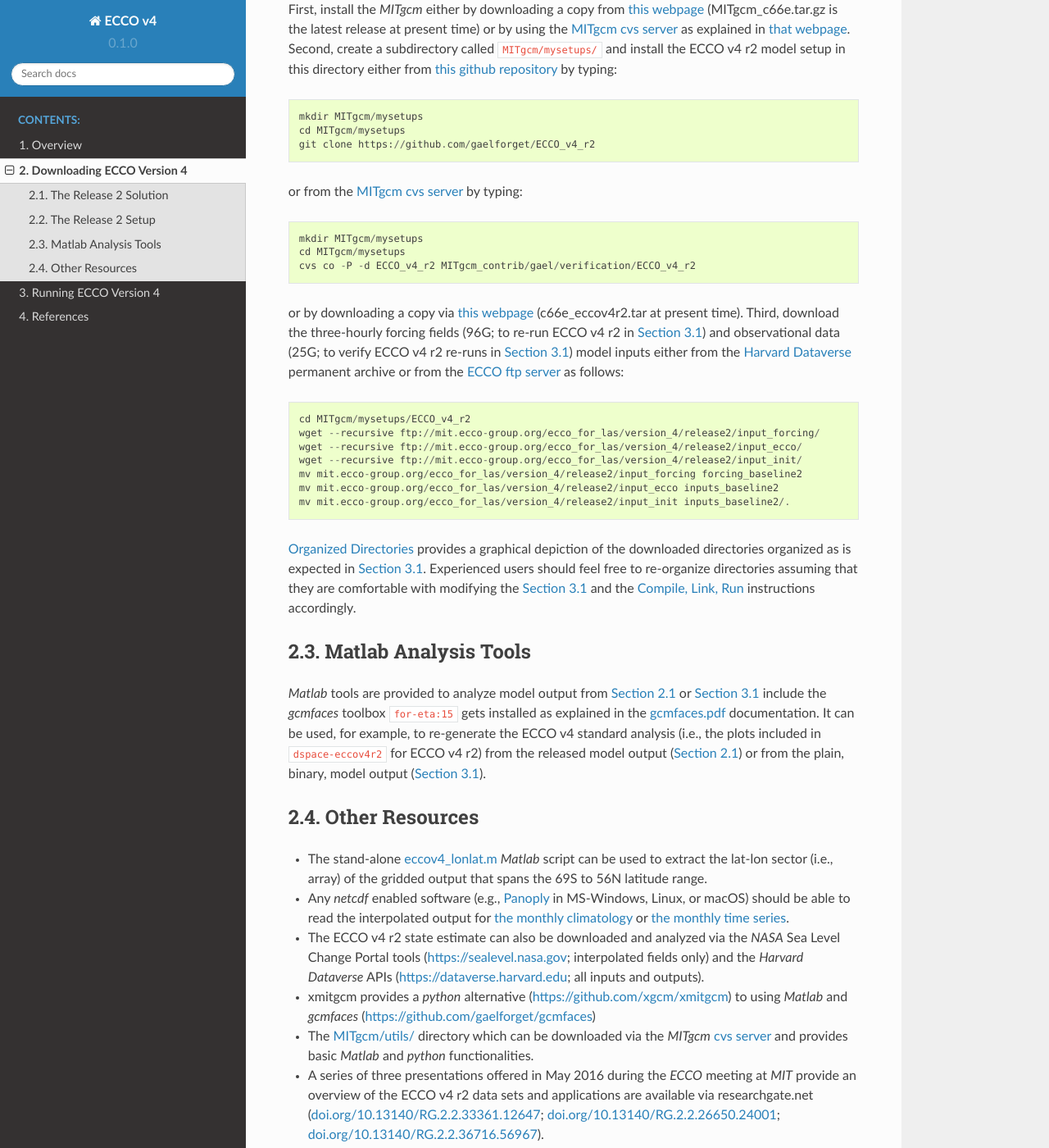
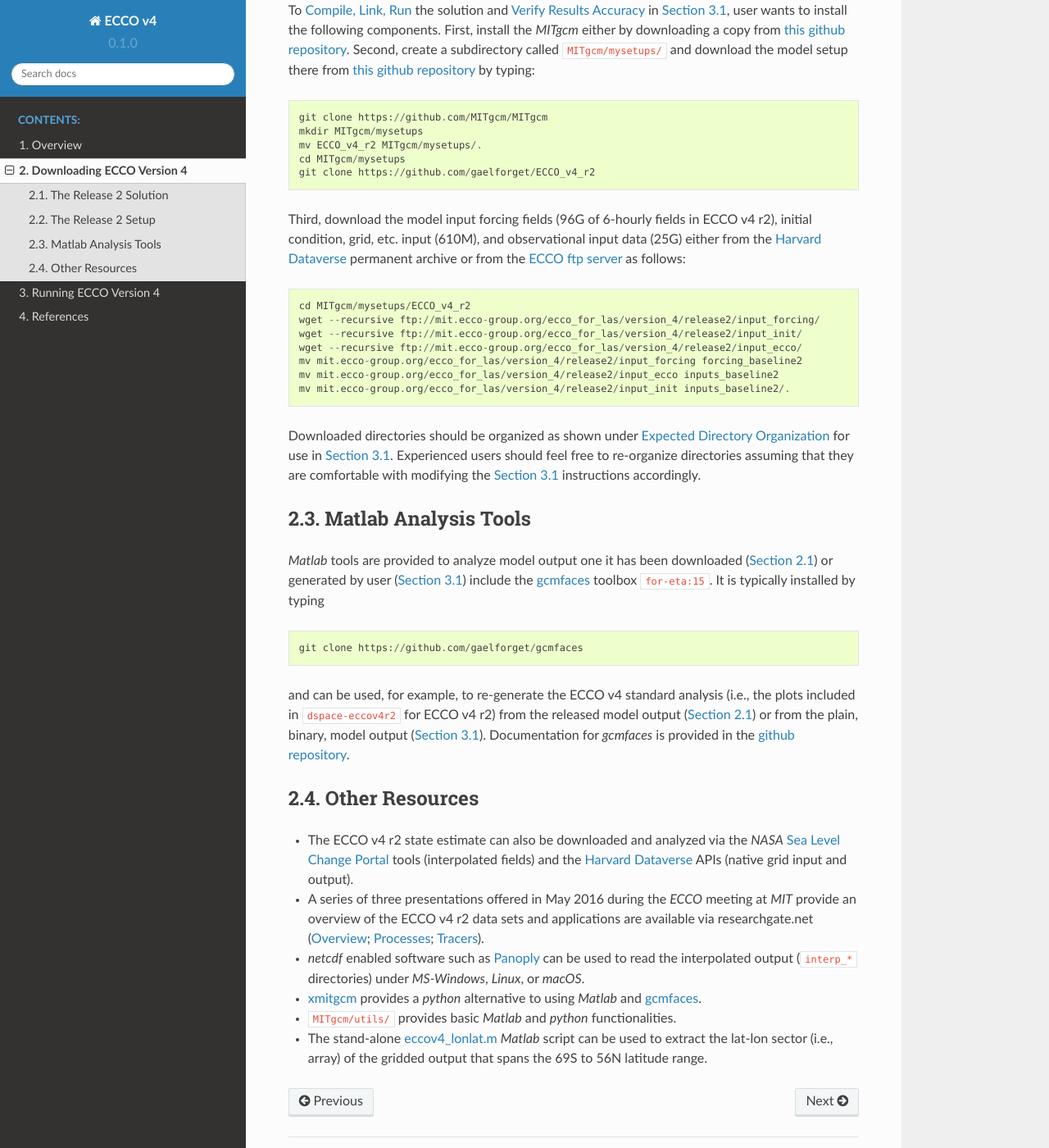
Before and after one commit to gaelforget/ECCOv4, a Sphinx documentation site: the page built from docs/downloads.rst, in a window 1280 px wide and 1400 px high, scrolled down 857 px. Shown: the whole window at 82% size. Built offline with Sphinx 7.4.7 and the Read the Docs theme 2.0.0, drawn with Linux system fonts in a browser that asks for light colours; cross-references to code outside the pages are shown as plain code; some of the changed text lies outside the part shown.

Commit message:
update commands to rely solely on github + various cosmetic changes

```diff
--- a/docs/downloads.rst
+++ b/docs/downloads.rst
@@ -16,20 +16,8 @@ additional resources (:numref:`other-resources`).
 The Release 2 Solution
 ----------------------
 
-The ECCO v4 r2 state estimate output is permanently archived within the
-`Harvard Dataverse <https://dataverse.harvard.edu/dataverse/ECCOv4r2>`__
-that provides citable identifiers for the various datasets as reported
-in this
-`README.pdf <https://dataverse.harvard.edu/api/access/datafile/2863409>`__.
-For download purposes, the ECCO v4 r2 output is also made available via
-this `ftp
-server <ftp://mit.ecco-group.org/ecco_for_las/version_4/release2/>`__ by
-the `ECCO Consortium <http://ecco-group.org>`__. The various directory
-contents are summarized in this
-`README <http://mit.ecco-group.org/opendap/ecco_for_las/version_4/release2/README>`__
-and specific details are provided in each subdirectory’s README. Under
-Linux or macOS for instance, a simple download method consists in using
-``wget`` at the command line by typing
+The ECCO v4 r2 state estimate output is permanently archived within the `Harvard Dataverse <https://dataverse.harvard.edu/dataverse/ECCOv4r2>`__ that provides citable identifiers for the various datasets as reported in this `README.pdf <https://dataverse.harvard.edu/api/access/datafile/2863409>`__. For download purposes, the ECCO v4 r2 output is also made available via this `ftp
+server <ftp://mit.ecco-group.org/ecco_for_las/version_4/release2/>`__ by the `ECCO Consortium <http://ecco-group.org>`__. The various directory contents are summarized in this `README <http://mit.ecco-group.org/opendap/ecco_for_las/version_4/release2/README>`__ and specific details are provided in each subdirectory’s README. Under Linux or macOS for instance, a simple download method consists in using ``wget`` at the command line by typing
 
 ::
 
@@ -37,129 +25,67 @@ Linux or macOS for instance, a simple download method consists in using
     wget --recursive ftp://mit.ecco-group.org/ecco_for_las/version_4/release2/nctiles_climatology
     wget --recursive ftp://mit.ecco-group.org/ecco_for_las/version_4/release2/nctiles_monthly
 
-and similarly for the other directories. The ``nctiles_*`` directory
-prefix indicates that contents are provided on the native LLC90 grid in
-the nctiles format :cite:`for-eta:15` which can be
-read in `Matlab` using the `gcmfaces` toolbox (see
-:numref:`download-analysis`). Alternatively users can
-download interpolated fields, on a :math:`1/2\times1/2^\circ` grid in
-the netcdf format, from the ``interp_*`` directories. The ``input_*``
-directories contain binary and netcdf input files that can be read by
-`MITgcm` (:numref:`download-setup` and :numref:`eccov4-baseline`). The
-`profiles directory <ftp://mit.ecco-group.org/ecco_for_las/version_4/release2/profiles/>`__
-contains the MITprof collections of collocated in situ and state
-estimate profiles in `netcdf` format
-:cite:`for-eta:15`.
+and similarly for the other directories. The ``nctiles_`` directory prefix indicates that contents are provided on the native LLC90 grid in the nctiles format :cite:`for-eta:15` which can be read in `Matlab` using the `gcmfaces` toolbox (see :numref:`download-analysis`). Alternatively users can download interpolated fields, on a :math:`1/2\times1/2^\circ` grid in the netcdf format, from the ``interp_*`` directories. The ``input_*`` directories contain binary and netcdf input files that can be read by `MITgcm` (:numref:`download-setup` and :numref:`eccov4-baseline`). The ``profiles/`` directory (`see ftp server <ftp://mit.ecco-group.org/ecco_for_las/version_4/release2/profiles/>`_) additionally contains the MITprof collections of collocated in situ and state estimate profiles in `netcdf` format :cite:`for-eta:15`.
 
 .. _download-setup:
 
 The Release 2 Setup
 -------------------
 
-First, install the `MITgcm` either by downloading a copy from `this
-webpage <http://mitgcm.org/download/other_checkpoints/>`__
-(MITgcm_c66e.tar.gz is the latest release at present time) or by using
-the `MITgcm cvs server <http://mitgcm.org/public/using_cvs.html>`__ as
-explained in `that webpage <http://mitgcm.org/public/using_cvs.html>`__.
-Second, create a subdirectory called ``MITgcm/mysetups/`` and install the
-ECCO v4 r2 model setup in this directory either from `this github
+To :ref:`baseline` the solution and :ref:`testreportecco` in :numref:`eccov4-baseline`, user wants to install the following components. First, install the `MITgcm` either by downloading a copy from `this github repository <https://github.com/MITgcm/MITgcm/>`__. Second, create a subdirectory called ``MITgcm/mysetups/`` and download the model setup there from `this github
 repository <https://github.com/gaelforget/ECCO_v4_r2/>`__ by typing:
 
 ::
 
+    git clone https://github.com/MITgcm/MITgcm
     mkdir MITgcm/mysetups
+    mv ECCO_v4_r2 MITgcm/mysetups/.
     cd MITgcm/mysetups
     git clone https://github.com/gaelforget/ECCO_v4_r2
 
-or from the `MITgcm cvs
-server <http://mitgcm.org/public/using_cvs.html>`__ by typing:
-
-::
-
-    mkdir MITgcm/mysetups
-    cd MITgcm/mysetups
-    cvs co -P -d ECCO_v4_r2 MITgcm_contrib/gael/verification/ECCO_v4_r2
-
-or by downloading a copy via `this
-webpage <http://mit.ecco-group.org/opendap/ecco_for_las/version_4/checkpoints/>`__
-(c66e_eccov4r2.tar at present time). Third, download the three-hourly
-forcing fields (96G; to re-run ECCO v4 r2 in
-:numref:`eccov4-baseline`) and observational data (25G; to
-verify ECCO v4 r2 re-runs in :numref:`eccov4-baseline`) model
-inputs either from the `Harvard
-Dataverse <https://dataverse.harvard.edu/dataverse/ECCOv4r2inputs>`__
-permanent archive or from the `ECCO ftp
-server <ftp://mit.ecco-group.org/ecco_for_las/version_4/release2/>`__ as
-follows:
+Third, download the model input forcing fields (96G of 6-hourly fields in ECCO v4 r2), initial condition, grid, etc. input (610M), and observational input data (25G) either from the `Harvard Dataverse <https://dataverse.harvard.edu/dataverse/ECCOv4r2inputs>`__ permanent archive or from the `ECCO ftp server <ftp://mit.ecco-group.org/ecco_for_las/version_4/release2/>`__ as follows:
 
 ::
 
     cd MITgcm/mysetups/ECCO_v4_r2
     wget --recursive ftp://mit.ecco-group.org/ecco_for_las/version_4/release2/input_forcing/
+    wget --recursive ftp://mit.ecco-group.org/ecco_for_las/version_4/release2/input_init/
     wget --recursive ftp://mit.ecco-group.org/ecco_for_las/version_4/release2/input_ecco/
-    wget --recursive ftp://mit.ecco-group.org/ecco_for_las/version_4/release2/input_init/
     mv mit.ecco-group.org/ecco_for_las/version_4/release2/input_forcing forcing_baseline2
     mv mit.ecco-group.org/ecco_for_las/version_4/release2/input_ecco inputs_baseline2
     mv mit.ecco-group.org/ecco_for_las/version_4/release2/input_init inputs_baseline2/.
 
-:ref:`mitgcmdirs` provides a graphical depiction of
-the downloaded directories organized as is expected in
-:numref:`eccov4-baseline`. Experienced users should feel free
-to re-organize directories assuming that they are comfortable with
-modifying the :numref:`eccov4-baseline` and
-the :ref:`baseline` instructions accordingly.
+Downloaded directories should be organized as shown under :ref:`mitgcmdirs` for use in :numref:`eccov4-baseline`. Experienced users should feel free to re-organize directories assuming that they are comfortable with modifying the :numref:`eccov4-baseline` instructions accordingly.
 
 .. _download-analysis:
 
 Matlab Analysis Tools
 ---------------------
 
-`Matlab` tools are provided to analyze model output from
-:numref:`download-solution` or :numref:`eccov4-baseline`
-include the `gcmfaces` toolbox :cite:`for-eta:15`
-gets installed as explained in the
-`gcmfaces.pdf <http://mitgcm.org/viewvc/*checkout*/MITgcm/MITgcm_contrib/gael/matlab_class/gcmfaces.pdf>`__
-documentation. It can be used, for example, to re-generate the
-ECCO v4 standard analysis (i.e., the plots included in
-:cite:`dspace-eccov4r2` for ECCO v4 r2) from the released model output
-(:numref:`download-solution`) or from the plain, binary,
-model output (:numref:`eccov4-baseline`).
+`Matlab` tools are provided to analyze model output one it has been downloaded (:numref:`download-solution`) or generated by user (:numref:`eccov4-baseline`) include the `gcmfaces <https://github.com/gaelforget/gcmfaces>`__ toolbox :cite:`for-eta:15`. It is typically installed by typing
+::
+
+    git clone https://github.com/gaelforget/gcmfaces
+
+and can be used, for example, to re-generate the ECCO v4 standard analysis (i.e., the plots included in :cite:`dspace-eccov4r2` for ECCO v4 r2) from the released model output (:numref:`download-solution`) or from the plain, binary, model output (:numref:`eccov4-baseline`). Documentation for `gcmfaces` is provided in the `github repository <https://github.com/gaelforget/gcmfaces>`__.
+
 
 .. _other-resources:
 
 Other Resources
 ---------------
 
--  The stand-alone
-   `eccov4_lonlat.m <http://mit.ecco-group.org/opendap/ecco_for_las/version_4/release2/doc/eccov4_lonlat.m>`__
-   `Matlab` script can be used to extract the lat-lon sector (i.e., array)
-   of the gridded output that spans the 69S to
-   56N latitude range.
--  Any `netcdf` enabled software (e.g.,
-   `Panoply <http://www.giss.nasa.gov/tools/panoply/>`__ in MS-Windows,
-   Linux, or macOS) should be able to read the interpolated output for
-   `the monthly
-   climatology <ftp://mit.ecco-group.org/ecco_for_las/version_4/release2/interp_climatology/>`__
-   or `the monthly time
-   series <ftp://mit.ecco-group.org/ecco_for_las/version_4/release2/interp_monthly/>`__.
+-  The ECCO v4 r2 state estimate can also be downloaded and analyzed via the `NASA` `Sea Level Change Portal <https://sealevel.nasa.gov>`__ tools (interpolated fields) and the `Harvard Dataverse <https://dataverse.harvard.edu>`__ APIs (native grid input and output).
 
--  The ECCO v4 r2 state estimate can also be downloaded and analyzed via
-   the `NASA` Sea Level Change Portal tools (https://sealevel.nasa.gov;
-   interpolated fields only) and the `Harvard Dataverse` APIs
-   (https://dataverse.harvard.edu; all inputs and outputs).
+-  A series of three presentations offered in May 2016 during the `ECCO` meeting at `MIT` provide an overview of the ECCO v4 r2 data sets and applications are available via researchgate.net
+   (`Overview <http://doi.org/10.13140/RG.2.2.33361.12647>`__;
+   `Processes <http://doi.org/10.13140/RG.2.2.26650.24001>`__;
+   `Tracers <http://doi.org/10.13140/RG.2.2.36716.56967>`__).
 
--  xmitgcm provides a `python` alternative
-   (https://github.com/xgcm/xmitgcm) to using `Matlab` and `gcmfaces`
-   (https://github.com/gaelforget/gcmfaces)
+-  `netcdf` enabled software such as `Panoply <http://www.giss.nasa.gov/tools/panoply/>`__ can be used to read the interpolated output (``interp_*`` directories) under `MS-Windows`, `Linux`, or `macOS`.
 
--  The `MITgcm/utils/ <http://mitgcm.org/viewvc/MITgcm/MITgcm/utils/>`__
-   directory which can be downloaded via the `MITgcm` `cvs
-   server <http://mitgcm.org/public/using_cvs.html>`__ and provides
-   basic `Matlab` and `python` functionalities.
+-  `xmitgcm <https://github.com/xgcm/xmitgcm>`__ provides a `python` alternative to using `Matlab` and `gcmfaces <https://github.com/gaelforget/gcmfaces>`__.
 
--  A series of three presentations offered in May 2016 during the `ECCO`
-   meeting at `MIT` provide an overview of the ECCO v4 r2 data sets and
-   applications are available via researchgate.net
-   (`doi.org/10.13140/RG.2.2.33361.12647 <http://doi.org/10.13140/RG.2.2.33361.12647>`__;
-   `doi.org/10.13140/RG.2.2.26650.24001 <http://doi.org/10.13140/RG.2.2.26650.24001>`__;
-   `doi.org/10.13140/RG.2.2.36716.56967 <http://doi.org/10.13140/RG.2.2.36716.56967>`__).
+-  ``MITgcm/utils/`` provides basic `Matlab` and `python` functionalities.
+
+-  The stand-alone `eccov4_lonlat.m <http://mit.ecco-group.org/opendap/ecco_for_las/version_4/release2/doc/eccov4_lonlat.m>`__ `Matlab` script can be used to extract the lat-lon sector (i.e., array) of the gridded output that spans the 69S to 56N latitude range.
```
Also changed, not shown: docs/runs.rst (+20 -113 lines).
